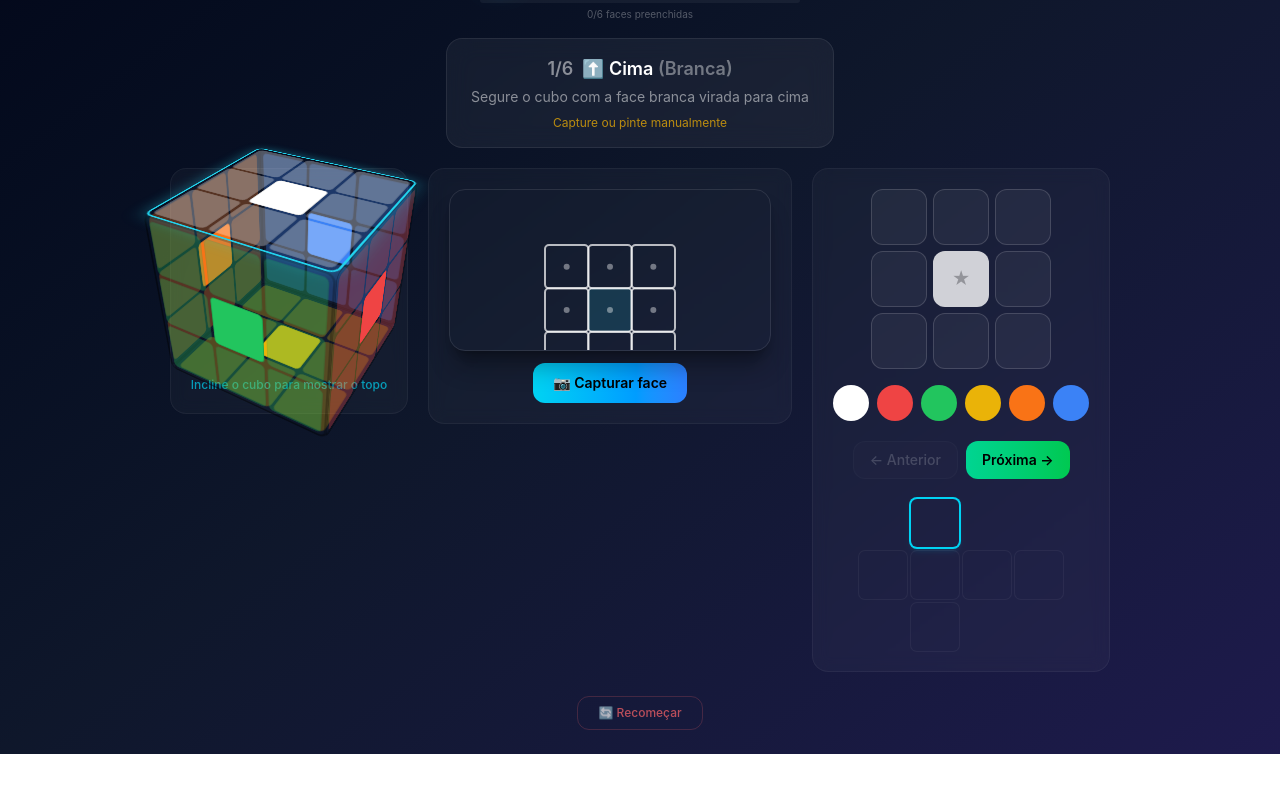
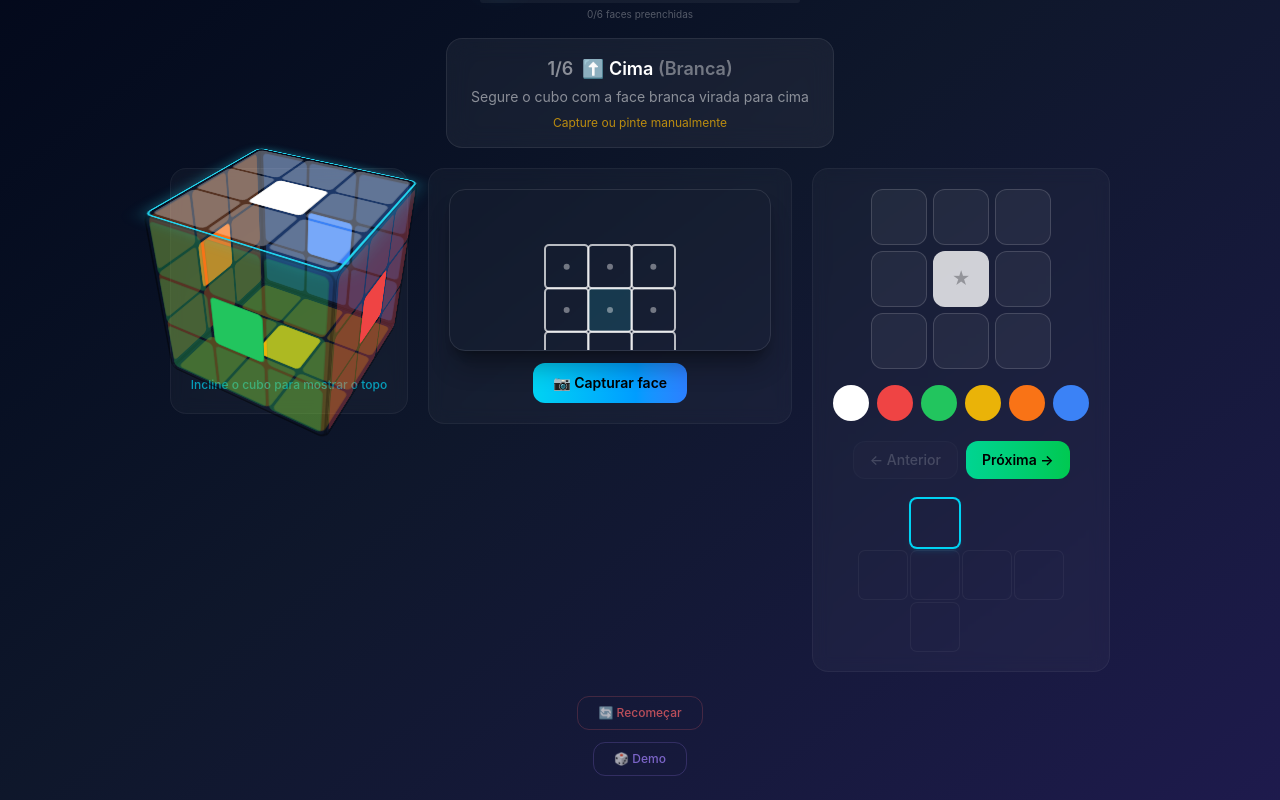
Before and after one commit to lucas-candido-mytech/cube-solver-frontend, a React (Vite) app: page / in a window 1280 px wide. Shown: the part 223-1023 px from the top of the page. Before the commit the page ends 977 px from the top, so only its background shows below. Built offline with nearby package versions, Linux system fonts and the light colour scheme; no server answers.

Commit message:
feat: botão Demo para testar resolução sem preencher

```diff
--- a/src/App.jsx
+++ b/src/App.jsx
@@ -1,5 +1,5 @@
 import { useState, useCallback } from 'react'
-import { STEPS, createEmptyFaces } from './constants'
+import { STEPS, createEmptyFaces, createDemoFaces } from './constants'
 import Stepper from './components/Stepper'
 import CubeViewer3D from './components/CubeViewer3D'
 import CameraCapture from './components/CameraCapture'
@@ -118,6 +118,10 @@ export default function App() {
         <button onClick={reset} className="px-5 py-2 rounded-xl text-xs font-medium text-red-400/70 border border-red-400/20 hover:bg-red-400/10 transition-all">
           🔄 Recomeçar
         </button>
+        <button onClick={() => { setFaces(createDemoFaces()); setStepIdx(5); setSolution(null); setError('') }}
+          className="px-5 py-2 rounded-xl text-xs font-medium text-violet-400/70 border border-violet-400/20 hover:bg-violet-400/10 transition-all">
+          🎲 Demo
+        </button>
       </div>
 
       {solution && <SolutionPlayer initialFaces={faces} solution={solution} />}
--- a/src/constants.js
+++ b/src/constants.js
@@ -29,6 +29,18 @@ export function createEmptyFaces() {
   return faces
 }
 
+// Cubo embaralhado válido para teste rápido
+export function createDemoFaces() {
+  return {
+    U: ['green','red','red','blue','white','orange','yellow','green','blue'],
+    R: ['white','yellow','green','white','red','blue','orange','red','yellow'],
+    F: ['orange','blue','white','orange','green','red','green','yellow','red'],
+    D: ['blue','orange','yellow','green','yellow','white','red','white','orange'],
+    L: ['yellow','green','blue','yellow','orange','white','white','blue','green'],
+    B: ['red','orange','orange','red','blue','green','blue','yellow','white'],
+  }
+}
+
 export function classifyColor(r, g, b) {
   r /= 255; g /= 255; b /= 255
   const max = Math.max(r, g, b), min = Math.min(r, g, b), d = max - min
```
